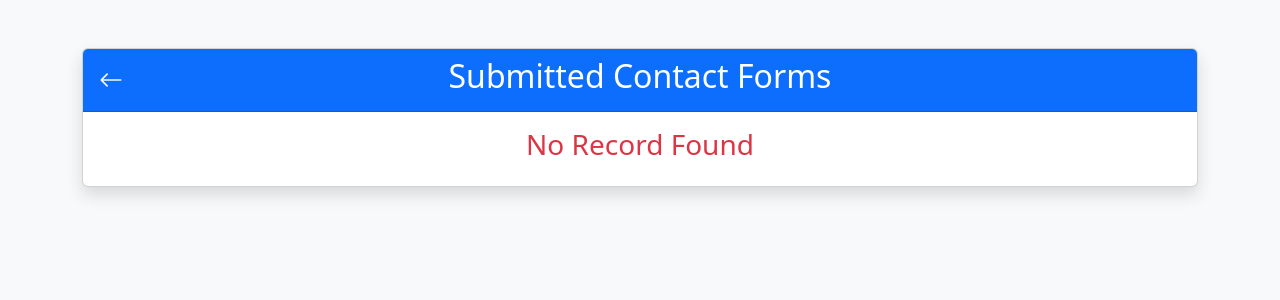
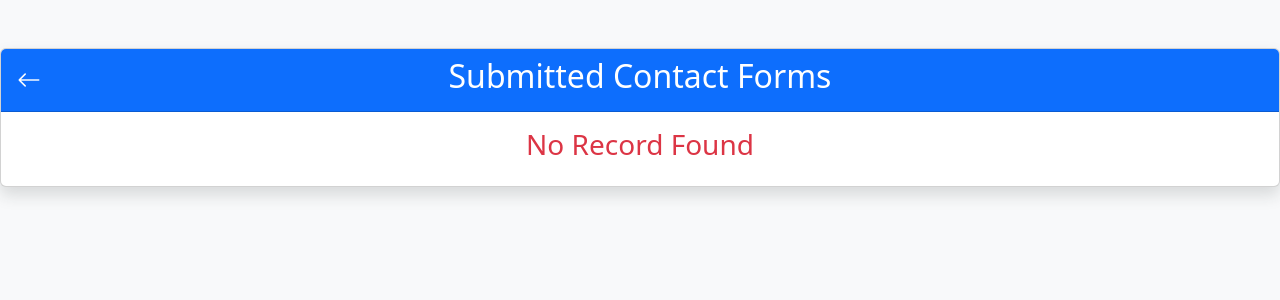
Before and after one commit to Mali750/PortFolio, a Django app: page /delete/ in a window 1280 px wide. Shown: the top 300 px of the page. Run offline with Django 4.2, Linux system fonts and the light colour scheme; data that the repository does not hold is empty; some libraries are stand-ins or nearby versions.

Commit message:
Remove container class from templates

```diff
--- a/MyPortFolio/core_app/templates/core_app/form_data.html
+++ b/MyPortFolio/core_app/templates/core_app/form_data.html
@@ -16,7 +16,7 @@
 
 </head>
 <body class="bg-light">
-    <div class="container mt-5">
+    <div class="mt-5">
         <div class="card shadow">
             <div class="card-header bg-primary text-white d-flex align-items-center position-relative">
                 <a href="{% url 'Contact' %}" class="bi bi-arrow-left position-absolute start-0 ms-3 text-white"
--- a/MyPortFolio/core_app/templates/core_app/operations.html
+++ b/MyPortFolio/core_app/templates/core_app/operations.html
@@ -26,7 +26,7 @@
 
 </head>
     <body class="bg-light">
-        <div class="container mt-5">
+        <div class="mt-5">
             <div class="card shadow">
                 <div class="card-header bg-primary text-white d-flex align-items-center position-relative">
                     <a href="{% url 'form-data' %}" class="bi bi-arrow-left position-absolute start-0 ms-3 text-white"
```
